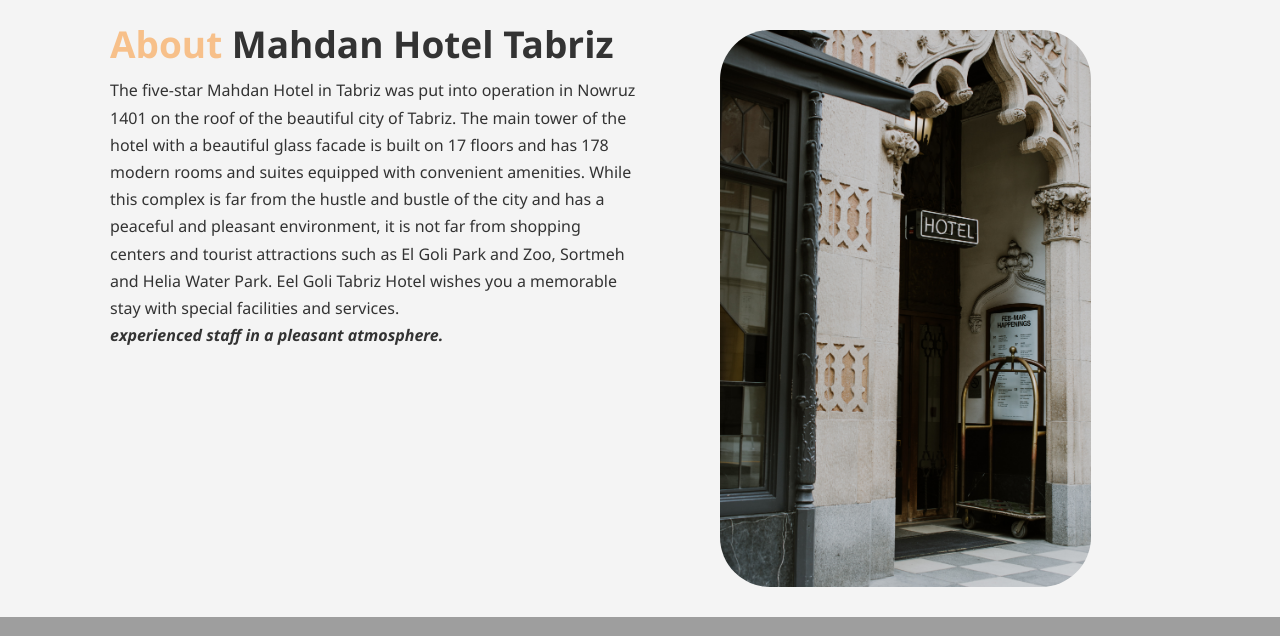
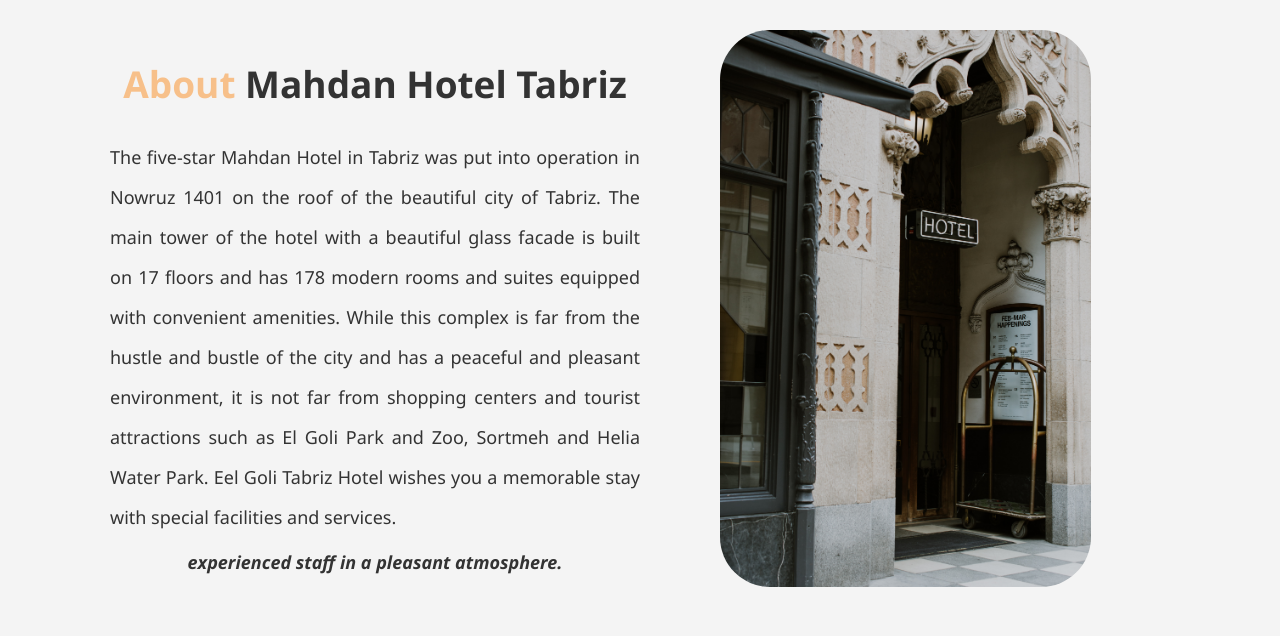
Before and after one commit to NGR41-git/NGR41-git.github.io, a PHP site: page /about.html in a window 1280 px wide. Shown: the part 67-703 px from the top of the page. Run offline with PHP 8.4, Linux system fonts and the light colour scheme; grey boxes are pictures that could not be loaded.

Commit message:
Update style.css

```diff
--- a/project/Hotel/css/style.css
+++ b/project/Hotel/css/style.css
@@ -88,10 +88,14 @@ p {
 }
 
 .l-heading {
-    font-size: 37px
+    font-size: 37px;
+    text-align: center;
 }
 
-;
+.sp{font-size: 18px;
+    text-align: center;
+    line-height: 50px;
+}
 
 /* padding */
 .py-1 {
@@ -218,6 +222,14 @@ p {
     float: left;
     width: 50%;
     min-height: 100%;
+    margin-top: 40px;
+
+}
+#about-info .info-left p{
+    line-height: 40px;
+    text-align: justify;
+    font-size: 18px;
+    margin-top: 20px;
 
 }
 
```
